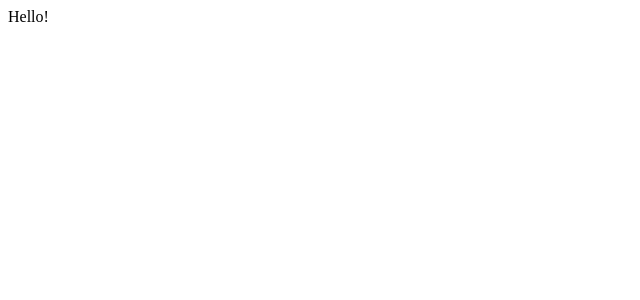
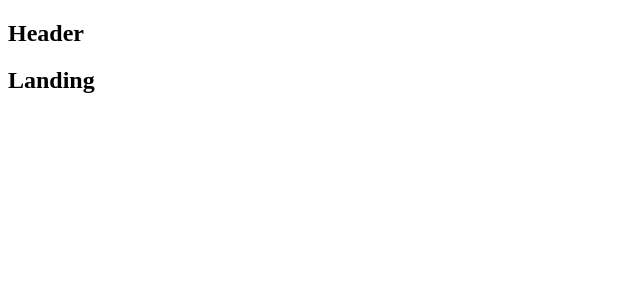
Before and after one commit to somedayrainbows/campaign_app, a React (Create React App) app in the folder client/: page / in a window 1280 px wide. Shown: the top 300 px of the page, without its empty margins (0-640 px from the left). Built offline with nearby package versions, Linux system fonts and the light colour scheme.

Commit message:
Update route configuration

```diff
--- a/client/src/components/App.js
+++ b/client/src/components/App.js
@@ -2,14 +2,20 @@ import React from 'react'
 import { BrowserRouter, Route } from 'react-router-dom'
 
 const Header = () => <h2>Header</h2>
+const Landing = () => <h2>Landing</h2>
 const Dashboard = () => <h2>Dashboard</h2>
 const SurveyNew = () => <h2>SurveyNew</h2>
-const Landing = () => <h2>Landing</h2>
 
 const App = () => {
   return (
     <div>
-      Hello!
+      <BrowserRouter>
+        <div>
+          <Route path="/" component={Header} />
+          <Route exact path="/" component={Landing} />
+          <Route path="/surveys" component={Dashboard} />
+        </div>
+      </BrowserRouter>
     </div>
   )
 }
```
